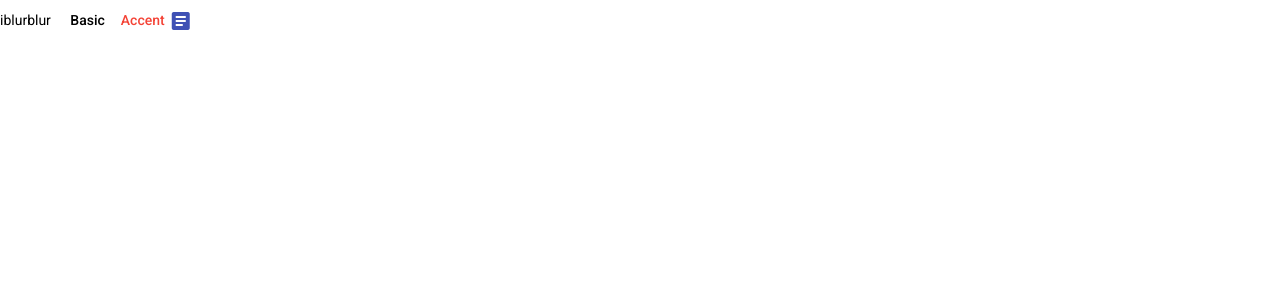
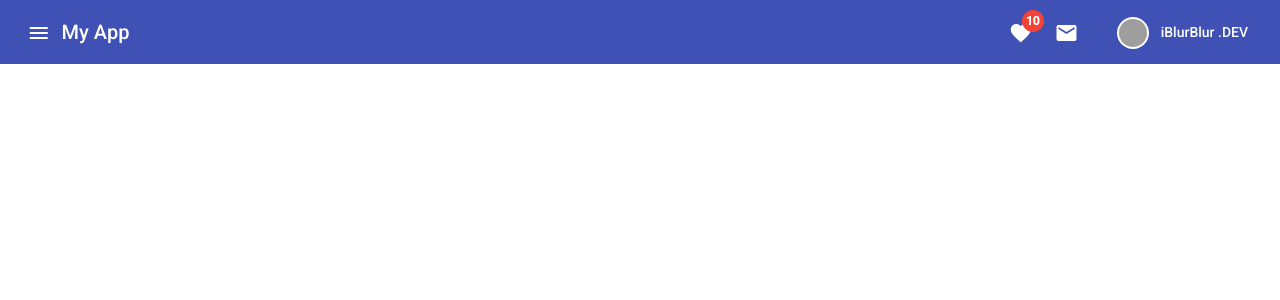
Before and after one commit to iwoon/my_hero, an Angular app in the folder frontend/: page / in a window 1280 px wide. Shown: the top 300 px of the page. Built offline with nearby package versions, Linux system fonts and the light colour scheme; grey boxes are pictures that could not be loaded.

Commit message:
design header

```diff
--- a/frontend/src/app/app.component.css
+++ b/frontend/src/app/app.component.css
@@ -0,0 +1,25 @@
+.example-spacer {
+  flex: 1 1 auto;
+}
+
+.user img {
+  border: 2px solid #ffffffa6;
+  border-radius: 50%;
+  width: 28px;
+  height: 28px;
+  object-fit: cover;
+  margin-right: 8px;
+  background-color: white;
+}
+
+.mat-icon-button {
+  margin: 0 .2em;
+}
+
+.mat-button {
+  margin-left: 12px;
+  max-width: 180px;
+  white-space: nowrap;
+  overflow: hidden;
+  text-overflow: ellipsis;
+}
--- a/frontend/src/app/app.component.html
+++ b/frontend/src/app/app.component.html
@@ -1,6 +1,31 @@
-iblurblur
-<button mat-button>Basic</button>
-<button mat-icon-button color="warn">Accent</button>
-<button mat-icon-button color="primary" aria-label="Example icon button with a home icon">
-  <mat-icon>article</mat-icon>
-</button>
+<mat-toolbar color="primary">
+  <button mat-icon-button>
+    <mat-icon>menu</mat-icon>
+  </button>
+  <span>My App</span>
+  <span class="example-spacer"></span>
+  <button mat-icon-button>
+    <mat-icon [matBadgeHidden]="favoriteCount === 0" [matBadge]="favoriteCount" matBadgeColor="warn">favorite</mat-icon>
+  </button>
+  <button mat-icon-button>
+    <mat-icon [matBadgeHidden]="mailCount === 0" [matBadge]="mailCount" matBadgeColor="warn">mail</mat-icon>
+  </button>
+  <button class="user" mat-button [matMenuTriggerFor]="my_menu">
+    <img [src]="image" class="rounded">
+    {{ username }}
+  </button>
+  <mat-menu #my_menu="matMenu">
+    <button mat-menu-item>
+      <mat-icon>dialpad</mat-icon>
+      <span>Redial</span>
+    </button>
+    <button mat-menu-item disabled>
+      <mat-icon>voicemail</mat-icon>
+      <span>Check voice mail</span>
+    </button>
+    <button mat-menu-item (click)="onClickLogout()">
+      <mat-icon>exit_to_app</mat-icon>
+      <span>Logout</span>
+    </button>
+  </mat-menu>
+</mat-toolbar>
--- a/frontend/src/app/app.component.ts
+++ b/frontend/src/app/app.component.ts
@@ -5,5 +5,15 @@ import { Component } from '@angular/core';
   styleUrls: ['./app.component.css']
 })
 export class AppComponent {
-  title = 'frontend';
+  // implicit
+  favoriteCount = 10;
+  // explicit
+  mailCount: number = 0;
+
+  image = 'https://encrypted-tbn0.gstatic.com/images?q=tbn:ANd9GcSdqu4YwzhI017hRg-xm_waTsxP20Ah1X9u1w&usqp=CAU';
+  username = 'iBlurBlur .DEV';
+
+  onClickLogout(): void {
+    alert('logout!!!!');
+  }
 }
--- a/frontend/src/app/shared/material/material.module.ts
+++ b/frontend/src/app/shared/material/material.module.ts
@@ -14,6 +14,7 @@ import { MatSortModule } from '@angular/material/sort'
 import { MatPaginatorModule } from '@angular/material/paginator'
 import { MatCardModule } from '@angular/material/card';
 import { MatSelectModule } from '@angular/material/select';
+
 
 @NgModule({
   exports: [
```
